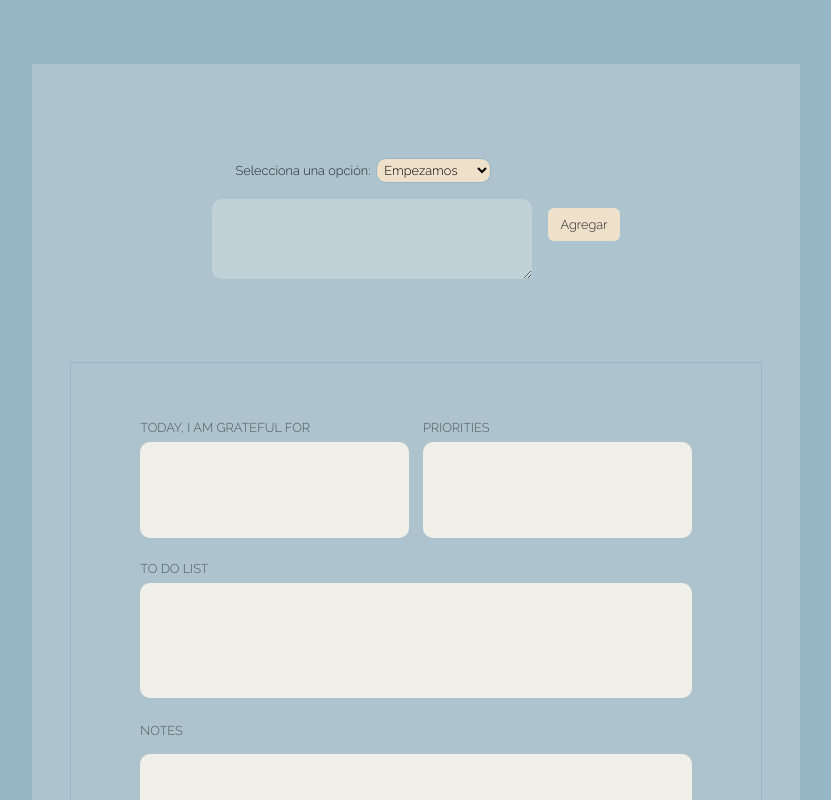
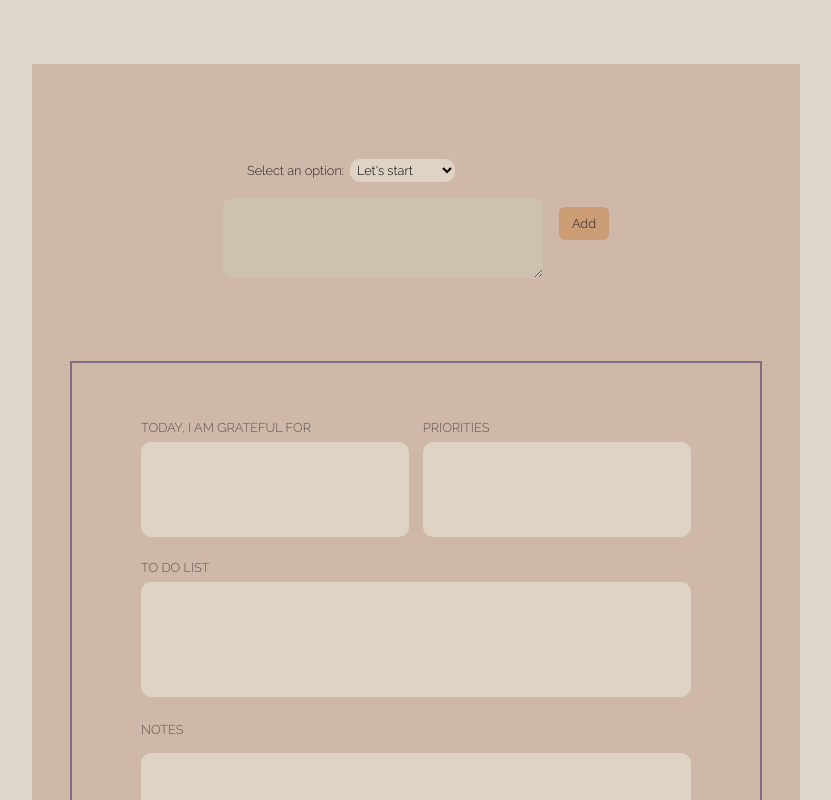
Before and after one commit to 4GeeksAcademy/flavia_to-do-list, a React app: page / in a window 1280 px wide. Shown: the top 800 px of the page, without its empty margins (224-1055 px from the left). Built offline with nearby package versions, Linux system fonts and the light colour scheme.

Commit message:
Cambio de paleta de colores. Ahora todo está en inglés

```diff
--- a/src/js/component/App.css
+++ b/src/js/component/App.css
@@ -3,7 +3,7 @@
   justify-content: center;
   align-items: center;
   width: 100vw;
-  background-color: rgb(150, 182, 197);
+  background-color: rgb(220, 215, 201);
 }
 .littleContainer {
   width: 60vw;
@@ -11,5 +11,5 @@
   margin-top: 5%;
   margin-bottom: 5%;
   padding-bottom: 2%;
-  background-color: rgb(173, 196, 206);
+  background-color: rgb(208, 184, 168);
 }
--- a/src/js/component/NewTask/NewTask.jsx
+++ b/src/js/component/NewTask/NewTask.jsx
@@ -13,7 +13,7 @@ const NewTask = ({
       <div className="inputs">
         {/* Comienzo de dropdown */}
         <div className="mt-3 ms-4">
-          <label htmlFor="opciones">Selecciona una opción:</label>
+          <label htmlFor="opciones">Select an option:</label>
           <select
             id="opciones"
             name="opciones"
@@ -21,7 +21,7 @@ const NewTask = ({
             value={opcionSeleccionada}
             onChange={handleOpcionChange}
           >
-            <option value="empezamos">Empezamos</option>
+            <option value="empezamos">Let's start</option>
             <option value="gratefulFor">Grateful for</option>
             <option value="priorities">Priorities</option>
             <option value="toDoList">To do list</option>
@@ -56,7 +56,7 @@ const NewTask = ({
         <input
           className="submitButton btn ms-3"
           type="submit"
-          value="Agregar"
+          value="Add"
           onClick={handleButtonClick}
         ></input>
       </div>
--- a/src/js/component/NewTask/newTask.css
+++ b/src/js/component/NewTask/newTask.css
@@ -9,10 +9,10 @@ label {
   font-size: 1vw;
 }
 #opciones {
-  background-color: rgb(238, 224, 201);
+  background-color: rgb(223, 211, 195);
   font-family: "Raleway", sans-serif;
   font-size: 1vw;
-  border: 1px solid rgb(150, 182, 197);
+  border: none;
   padding: 1%;
   border-radius: 10px;
   margin-left: 2%;
@@ -25,15 +25,20 @@ label {
   font-family: "Raleway", sans-serif;
   font-size: 1vw;
 }
-
+textarea:disabled {
+  background-color: rgb(205, 194, 174);
+}
+textarea {
+  background-color: rgb(223, 211, 195);
+}
 .submitContainer {
   margin-top: 3%;
 }
 .submitButton {
-  background-color: rgb(238, 224, 201);
+  background-color: rgb(204, 156, 117);
   font-family: "Raleway", sans-serif;
   font-size: 1vw;
 }
 .submitButton:hover {
-  background-color: rgb(241, 240, 232);
+  background-color: rgb(162, 91, 91);
 }
--- a/src/js/component/TaskList/taskList.css
+++ b/src/js/component/TaskList/taskList.css
@@ -3,7 +3,7 @@
   margin-top: 10%;
   margin-left: 5%;
   margin-right: 5%;
-  border: 1px solid rgb(150, 182, 197);
+  border: 2px solid rgb(125, 110, 131);
 }
 .gratefulAndPriorities {
   display: flex;
@@ -29,7 +29,7 @@
 .gratefulContent {
   width: 100%;
   height: 90%;
-  background-color: rgb(241, 240, 232);
+  background-color: rgb(223, 211, 195);
   border-radius: 10px;
   overflow-y: auto;
   font-family: "Raleway", sans-serif;
@@ -64,7 +64,7 @@
 .prioritiesContent {
   width: 100%;
   height: 90%;
-  background-color: rgb(241, 240, 232);
+  background-color: rgb(223, 211, 195);
   border-radius: 10px;
   overflow-y: auto;
   font-family: "Raleway", sans-serif;
@@ -90,7 +90,7 @@
 .toDoContent {
   width: 100%;
   height: 90%;
-  background-color: rgb(241, 240, 232);
+  background-color: rgb(223, 211, 195);
   border-radius: 10px;
   overflow-y: auto;
   font-family: "Raleway", sans-serif;
@@ -116,7 +116,7 @@
 .notesContent {
   width: 100%;
   height: 90%;
-  background-color: rgb(241, 240, 232);
+  background-color: rgb(223, 211, 195);
   border-radius: 10px;
   overflow-y: auto;
   font-family: "Raleway", sans-serif;
```
